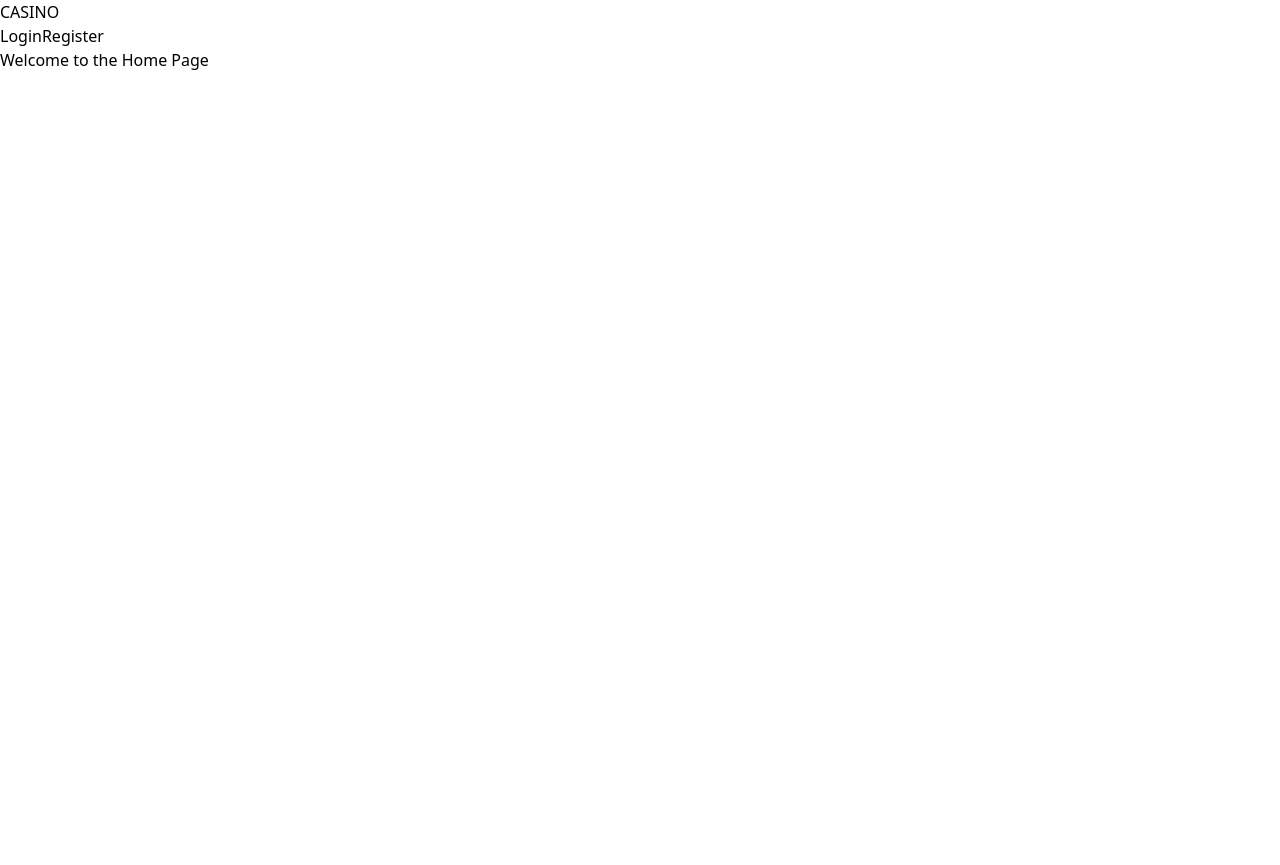
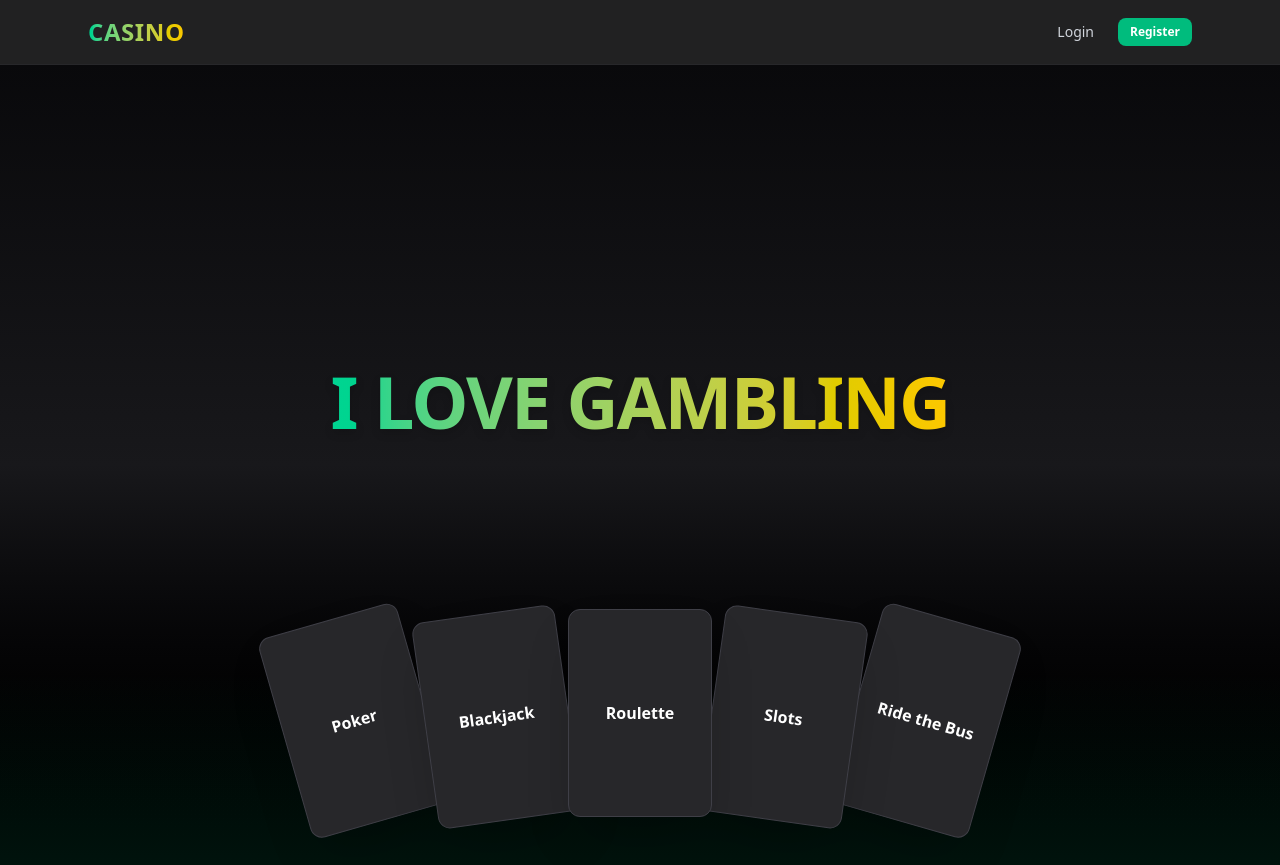
Before and after one commit to benjamin10ks/casino_app, a React (Vite) app in the folder apps/client/: page / in a window 1280 px wide. Before the commit the page ends 800 px from the top, so only its background shows below. Built offline with nearby package versions, Linux system fonts and the light colour scheme; no server answers.

Commit message:
home lobby login and register styles added

```diff
--- a/apps/client/src/components/layout/Header.jsx
+++ b/apps/client/src/components/layout/Header.jsx
@@ -11,31 +11,55 @@ export default function Header() {
   };
 
   return (
-    <header className="header">
-      <div className="container">
-        <Link to="/" className="header-logo">
+    <header className="bg-zinc-950/90 backdrop-blur-md border-b border-zinc-800 sticky top-0 z-50">
+      <div className="max-w-6xl mx-auto flex items-center justify-between px-6 py-4 text-gray-200">
+        {/* Logo */}
+        <Link
+          to="/"
+          className="text-2xl font-extrabold tracking-wide text-transparent bg-clip-text bg-linear-to-r from-emerald-400 to-yellow-400 hover:opacity-90 transition-opacity"
+        >
           CASINO
         </Link>
-        <nav className="header-nav">
+
+        {/* Navigation */}
+        <nav className="flex items-center gap-6 text-sm">
           {user ? (
             <>
-              <Link to="/profile">Profile</Link>
-              <div>
-                <span className="header-username">
+              <Link
+                to="/profile"
+                className="text-gray-300 hover:text-emerald-400 transition-colors"
+              >
+                Profile
+              </Link>
+
+              <div className="flex flex-col items-end leading-tight text-xs md:text-sm">
+                <span className="text-gray-400 font-medium">
                   {user.username} {isGuest && "(Guest)"}
                 </span>
-                <span className="header-coins">Balance: {user.balance}</span>
+                <span className="text-emerald-400 font-semibold">
+                  Balance: {user.balance}
+                </span>
               </div>
-              <button className="header-logout" onClick={handleLogout}>
+
+              <button
+                onClick={handleLogout}
+                className="bg-emerald-500 hover:bg-emerald-600 text-white font-semibold px-3 py-1.5 rounded-lg text-xs transition-all"
+              >
                 Logout
               </button>
             </>
           ) : (
             <>
-              <Link to="/login" className="header-login">
+              <Link
+                to="/login"
+                className="text-gray-300 hover:text-emerald-400 font-medium transition-colors"
+              >
                 Login
               </Link>
-              <Link to="/register" className="header-register">
+              <Link
+                to="/register"
+                className="bg-emerald-500 hover:bg-emerald-600 text-white font-semibold px-3 py-1.5 rounded-lg text-xs transition-all"
+              >
                 Register
               </Link>
             </>
--- a/apps/client/src/pages/Home.jsx
+++ b/apps/client/src/pages/Home.jsx
@@ -1,7 +1,38 @@
 export default function Home() {
+  const games = ["Poker", "Blackjack", "Roulette", "Slots", "Ride the Bus"];
+
   return (
-    <div>
-      <h1>Welcome to the Home Page</h1>
+    <div className="relative min-h-screen bg-linear-to-b from-zinc-950 via-zinc-900 to-black flex flex-col items-center justify-center text-center overflow-hidden">
+      {/* Main Title */}
+      <h1 className="text-6xl md:text-7xl font-extrabold tracking-tight text-transparent bg-clip-text bg-linear-to-r from-emerald-400 to-yellow-400 drop-shadow-lg mb-32 select-none">
+        I LOVE GAMBLING
+      </h1>
+
+      {/* Fanned Card Section */}
+      <div className="absolute bottom-12 flex justify-center w-full">
+        <div className="relative flex justify-center gap-0">
+          {games.map((game, index) => {
+            // Fan effect: offset rotation and translate
+            const rotation = (index - (games.length - 1) / 2) * 8; // spread cards
+            const translateY = Math.abs(index - (games.length - 1) / 2) * 4; // slight depth
+            return (
+              <div
+                key={game}
+                className="relative bg-zinc-800 text-white w-28 h-40 md:w-36 md:h-52 rounded-xl border border-zinc-700 shadow-2xl cursor-pointer hover:scale-105 hover:-translate-y-2 transition-all duration-300 ease-out flex items-center justify-center font-bold text-sm md:text-base"
+                style={{
+                  transform: `rotate(${rotation}deg) translateY(${translateY}px)`,
+                  zIndex: 100 - Math.abs(index - 2), // keep middle cards on top
+                }}
+              >
+                {game}
+              </div>
+            );
+          })}
+        </div>
+      </div>
+
+      {/* Decorative glow */}
+      <div className="absolute bottom-0 left-0 right-0 h-48 bg-linear-to-t from-emerald-500/10 to-transparent pointer-events-none" />
     </div>
   );
 }
--- a/apps/client/src/pages/Lobby.jsx
+++ b/apps/client/src/pages/Lobby.jsx
@@ -0,0 +1,56 @@
+import { useEffect, useState } from "react";
+
+export default function Lobby() {
+  const [games, setGames] = useState([]);
+
+  useEffect(() => {
+    // Example fetch from your backend — replace with your actual endpoint
+    fetch("/api/lobbies")
+      .then((res) => res.json())
+      .then((data) => setGames(data))
+      .catch((err) => console.error(err));
+  }, []);
+
+  return (
+    <div className="min-h-screen bg-[#0b0b0b] text-gray-200 flex flex-col items-center py-10 px-4">
+      <h1 className="text-3xl font-bold mb-8 tracking-wide text-emerald-400">
+        Available {games[0]?.type || "Games"}
+      </h1>
+
+      <div className="w-full max-w-3xl bg-zinc-900/70 rounded-2xl shadow-xl overflow-hidden border border-zinc-800/80">
+        <div className="grid grid-cols-4 text-sm font-semibold uppercase tracking-wide text-zinc-400 border-b border-zinc-800 p-3">
+          <span>Lobby</span>
+          <span>Players</span>
+          <span>Creator</span>
+          <span>Action</span>
+        </div>
+
+        {games.length === 0 ? (
+          <div className="text-center text-zinc-500 py-8">
+            No active lobbies
+          </div>
+        ) : (
+          games.map((game, i) => (
+            <div
+              key={i}
+              className="grid grid-cols-4 items-center text-sm p-4 border-b border-zinc-800 hover:bg-zinc-800/40 transition-colors"
+            >
+              <div className="truncate font-medium">
+                {game.name || game.type}
+              </div>
+              <div>
+                {game.playerCount}/{game.maxPlayers}
+              </div>
+              <div className="truncate">{game.creator}</div>
+              <div>
+                <button className="bg-emerald-500 hover:bg-emerald-600 text-white px-3 py-1.5 rounded-lg text-xs font-semibold transition-all">
+                  Join
+                </button>
+              </div>
+            </div>
+          ))
+        )}
+      </div>
+    </div>
+  );
+}
--- a/apps/client/src/pages/Login.jsx
+++ b/apps/client/src/pages/Login.jsx
@@ -41,42 +41,61 @@ export default function Login() {
   };
 
   return (
-    <div className="login-container">
-      <h1>Login</h1>
-      <form onSubmit={handleLogin} className="login-form">
+    <div className="min-h-screen bg-linear-to-b from-zinc-950 to-black flex items-center justify-center px-4">
+      <div className="w-full max-w-md bg-zinc-900/80 border border-zinc-800 rounded-2xl p-8 shadow-xl">
+        <h1 className="text-3xl font-bold text-center text-emerald-400 mb-6">
+          Login
+        </h1>
+
+        <form onSubmit={handleLogin} className="flex flex-col gap-4">
           <input
             type="email"
             placeholder="your@email.com"
             value={email}
             onChange={(e) => setEmail(e.target.value)}
             required
+            className="bg-zinc-800 text-white px-4 py-2 rounded-md focus:outline-none focus:ring-2 focus:ring-emerald-500"
           />
+
           <input
             type="password"
             placeholder="Password"
             value={password}
             onChange={(e) => setPassword(e.target.value)}
             required
+            className="bg-zinc-800 text-white px-4 py-2 rounded-md focus:outline-none focus:ring-2 focus:ring-emerald-500"
           />
 
-        {error && <div className="error-message">{error}</div>}
+          {error && (
+            <div className="text-red-400 text-sm text-center bg-red-950/40 border border-red-800 rounded-md py-2">
+              {error}
+            </div>
+          )}
 
-        <button type="submit" disabled={loading}>
-          {loading ? "loading..." : "Login"}
+          <button
+            type="submit"
+            disabled={loading}
+            className="bg-emerald-500 hover:bg-emerald-600 text-white font-semibold py-2 rounded-md transition-all disabled:opacity-50"
+          >
+            {loading ? "Loading..." : "Login"}
           </button>
         </form>
 
         <button
           onClick={handleGuestLogin}
           disabled={loading}
-        className="guest-login-button"
+          className="w-full bg-zinc-700 hover:bg-zinc-600 text-white font-semibold py-2 rounded-md mt-4 transition-all disabled:opacity-50"
         >
           Play as Guest
         </button>
 
-      <p>
-        Don't have an accound? <a href="/register">Sign up</a>
+        <p className="text-center text-sm text-zinc-400 mt-4">
+          Don’t have an account?{" "}
+          <a href="/register" className="text-emerald-400 hover:underline">
+            Sign up
+          </a>
         </p>
+      </div>
     </div>
   );
 }
--- a/apps/client/src/pages/Register.jsx
+++ b/apps/client/src/pages/Register.jsx
@@ -40,10 +40,13 @@ export default function Register() {
   };
 
   return (
-    <div className="register-container">
-      <div className="register-box">
-        <h1>Register</h1>
-        <form onSubmit={handleSubmit} className="register-form">
+    <div className="min-h-screen bg-linear-to-b from-zinc-950 to-black flex items-center justify-center px-4">
+      <div className="w-full max-w-md bg-zinc-900/80 border border-zinc-800 rounded-2xl p-8 shadow-xl">
+        <h1 className="text-3xl font-bold text-center text-emerald-400 mb-6">
+          Register
+        </h1>
+
+        <form onSubmit={handleSubmit} className="flex flex-col gap-4">
           <input
             id="username"
             type="text"
@@ -51,7 +54,9 @@ export default function Register() {
             value={username}
             onChange={(e) => setUsername(e.target.value)}
             required
+            className="bg-zinc-800 text-white px-4 py-2 rounded-md focus:outline-none focus:ring-2 focus:ring-emerald-500"
           />
+
           <input
             id="email"
             type="email"
@@ -59,6 +64,7 @@ export default function Register() {
             value={email}
             onChange={(e) => setEmail(e.target.value)}
             required
+            className="bg-zinc-800 text-white px-4 py-2 rounded-md focus:outline-none focus:ring-2 focus:ring-emerald-500"
           />
 
           <input
@@ -69,7 +75,9 @@ export default function Register() {
             onChange={(e) => setPassword(e.target.value)}
             required
             minLength={8}
+            className="bg-zinc-800 text-white px-4 py-2 rounded-md focus:outline-none focus:ring-2 focus:ring-emerald-500"
           />
+
           <input
             id="confirmPassword"
             type="password"
@@ -78,16 +86,29 @@ export default function Register() {
             onChange={(e) => setConfirmPassword(e.target.value)}
             required
             minLength={8}
+            className="bg-zinc-800 text-white px-4 py-2 rounded-md focus:outline-none focus:ring-2 focus:ring-emerald-500"
           />
 
-          {error && <div className="error-message">{error}</div>}
+          {error && (
+            <div className="text-red-400 text-sm text-center bg-red-950/40 border border-red-800 rounded-md py-2">
+              {error}
+            </div>
+          )}
 
-          <button type="submit" disabled={loading}>
+          <button
+            type="submit"
+            disabled={loading}
+            className="bg-emerald-500 hover:bg-emerald-600 text-white font-semibold py-2 rounded-md mt-2 transition-all disabled:opacity-50"
+          >
             {loading ? "Creating account..." : "Register"}
           </button>
         </form>
-        <p>
-          Already have and account? <Link to="/login">Login</Link>
+
+        <p className="text-center text-sm text-zinc-400 mt-4">
+          Already have an account?{" "}
+          <Link to="/login" className="text-emerald-400 hover:underline">
+            Login
+          </Link>
         </p>
       </div>
     </div>
```
Lines whose indentation alone changed are shown as unchanged.
